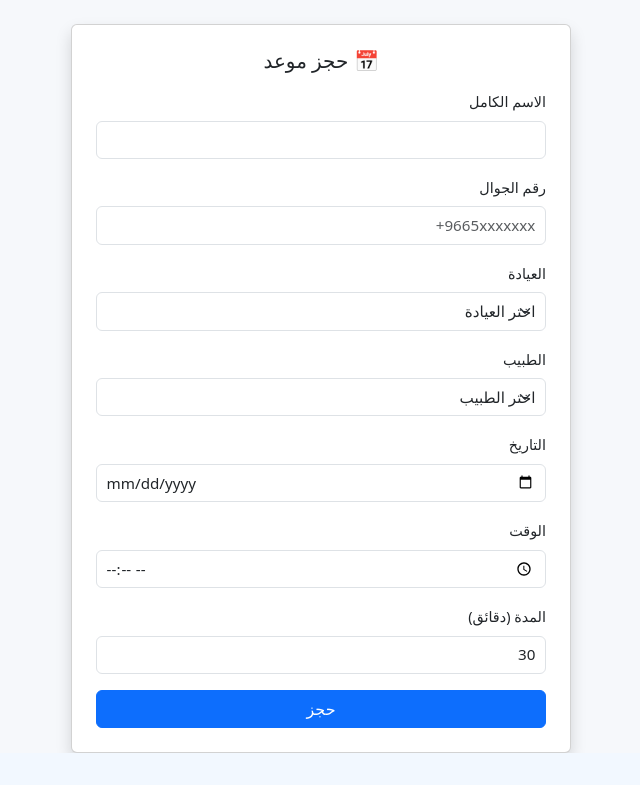
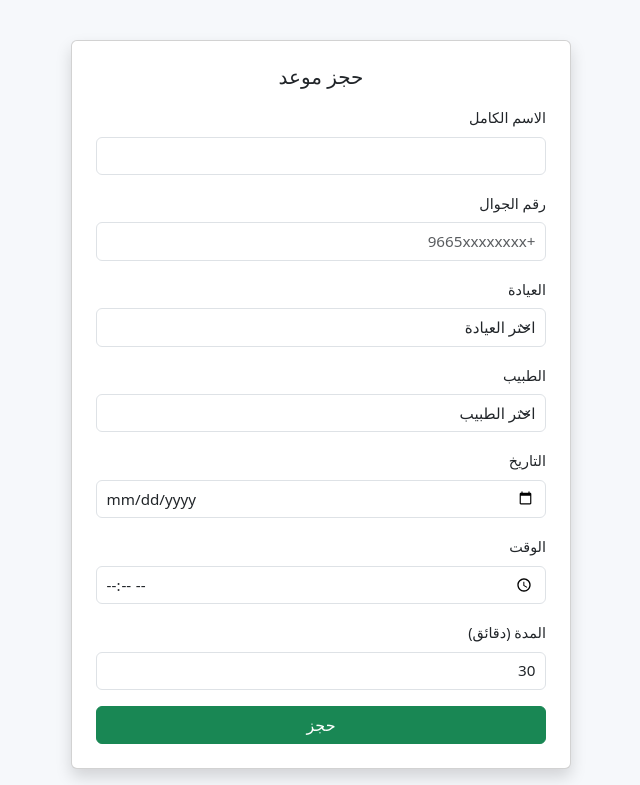
Before and after one commit to mshrf3334-star/clinic-appointments, a Flask app: page /book in a window 1280 px wide. Shown: the part 56-841 px from the top of the page, without its empty margins (319-959 px from the left). Before the commit the page ends 809 px from the top, so only its background shows below. Run offline with Flask 3, Linux system fonts and the light colour scheme.

Commit message:
Update appointment_form.html

```diff
--- a/templates/appointment_form.html
+++ b/templates/appointment_form.html
@@ -1,59 +1,50 @@
 {% extends "base.html" %}
 {% block content %}
-<div class="d-flex justify-content-center">
+<div class="page-wrap">
   <div class="card shadow p-4 card-form bg-white">
-    <h3 class="mb-3 text-center">📅 حجز موعد</h3>
+    <h3 class="mb-3 text-center">حجز موعد</h3>
     <form method="POST">
       <div class="mb-3">
         <label class="form-label">الاسم الكامل</label>
-        <input type="text" name="name" class="form-control" required>
+        <input type="text" class="form-control" name="name" required>
       </div>
-
       <div class="mb-3">
         <label class="form-label">رقم الجوال</label>
-        <input type="text" name="phone" class="form-control" placeholder="9665xxxxxxx+" required>
+        <input type="text" class="form-control" name="phone" placeholder="+9665xxxxxxxx" required>
       </div>
-
       <div class="mb-3">
         <label class="form-label">العيادة</label>
-        <select name="clinic" class="form-select" required>
+        <select class="form-select" name="clinic" required>
           <option value="">اختر العيادة</option>
-          <option>أسنان</option>
-          <option>باطنية</option>
-          <option>مسالك بولية</option>
-          <option>عظام</option>
-          <option>أطفال</option>
-          <option>نساء وولادة</option>
+          <option>الأسنان</option>
+          <option>الباطنية</option>
+          <option>المسالك البولية</option>
+          <option>العظام</option>
         </select>
       </div>
-
       <div class="mb-3">
         <label class="form-label">الطبيب</label>
-        <select name="doctor" class="form-select" required>
+        <select class="form-select" name="doctor" required>
           <option value="">اختر الطبيب</option>
-          <option>د. أحمد</option>
           <option>د. محمد</option>
-          <option>د. سارة</option>
-          <option>د. ليلى</option>
+          <option>د. خالد</option>
+          <option>د. فهد</option>
+          <option>د. علي</option>
         </select>
       </div>
-
       <div class="mb-3">
         <label class="form-label">التاريخ</label>
-        <input type="date" name="date" class="form-control" required>
+        <input type="date" class="form-control" name="date" required>
       </div>
-
       <div class="mb-3">
         <label class="form-label">الوقت</label>
-        <input type="time" name="time" class="form-control" required>
+        <input type="time" class="form-control" name="time" required>
       </div>
-
       <div class="mb-3">
         <label class="form-label">المدة (دقائق)</label>
-        <input type="number" name="duration" class="form-control" value="30" min="10">
+        <input type="number" class="form-control" name="duration" value="30" required>
       </div>
-
-      <button type="submit" class="btn btn-primary w-100">حجز</button>
+      <button type="submit" class="btn btn-success w-100">حجز</button>
     </form>
   </div>
 </div>
```
